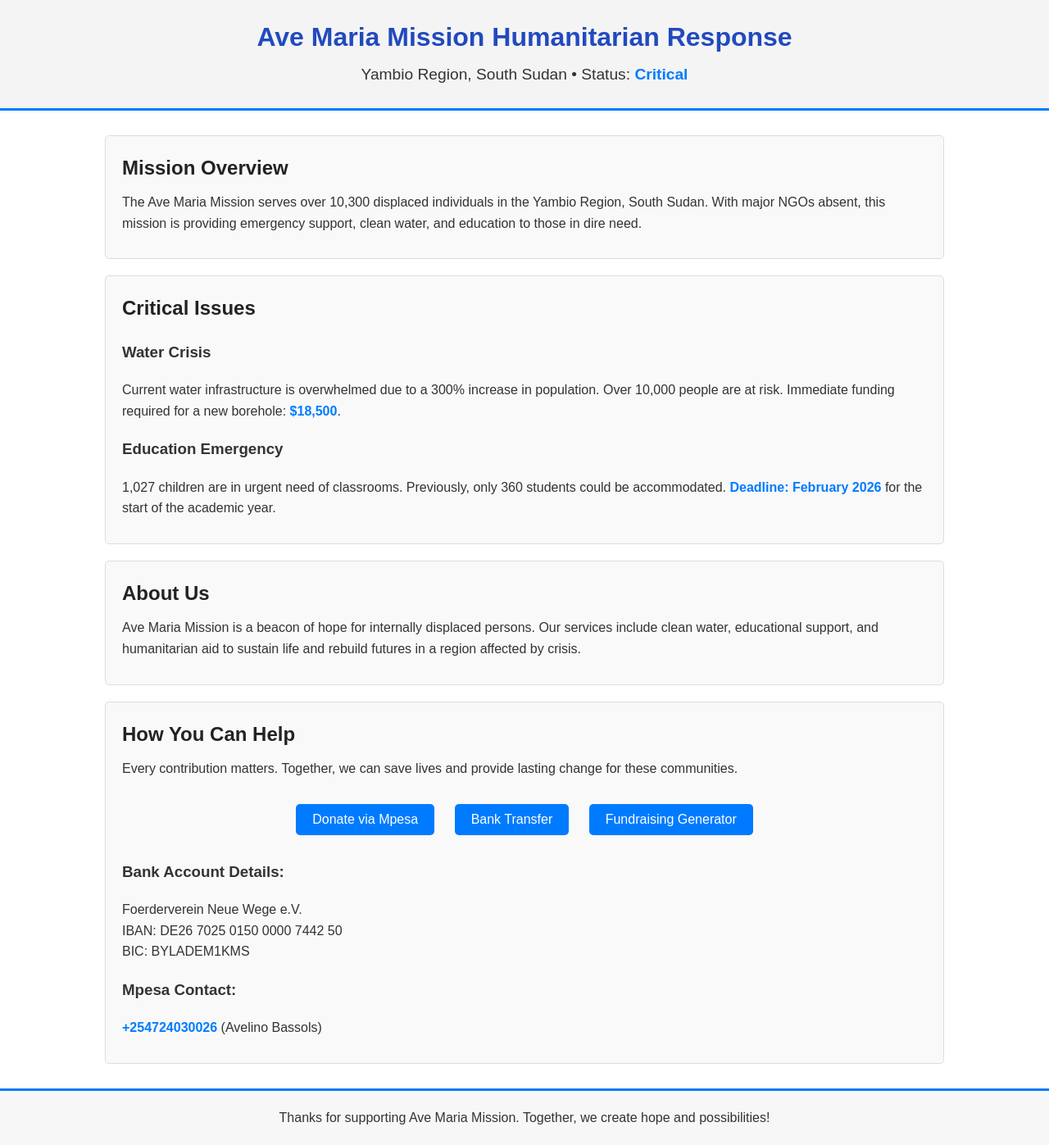
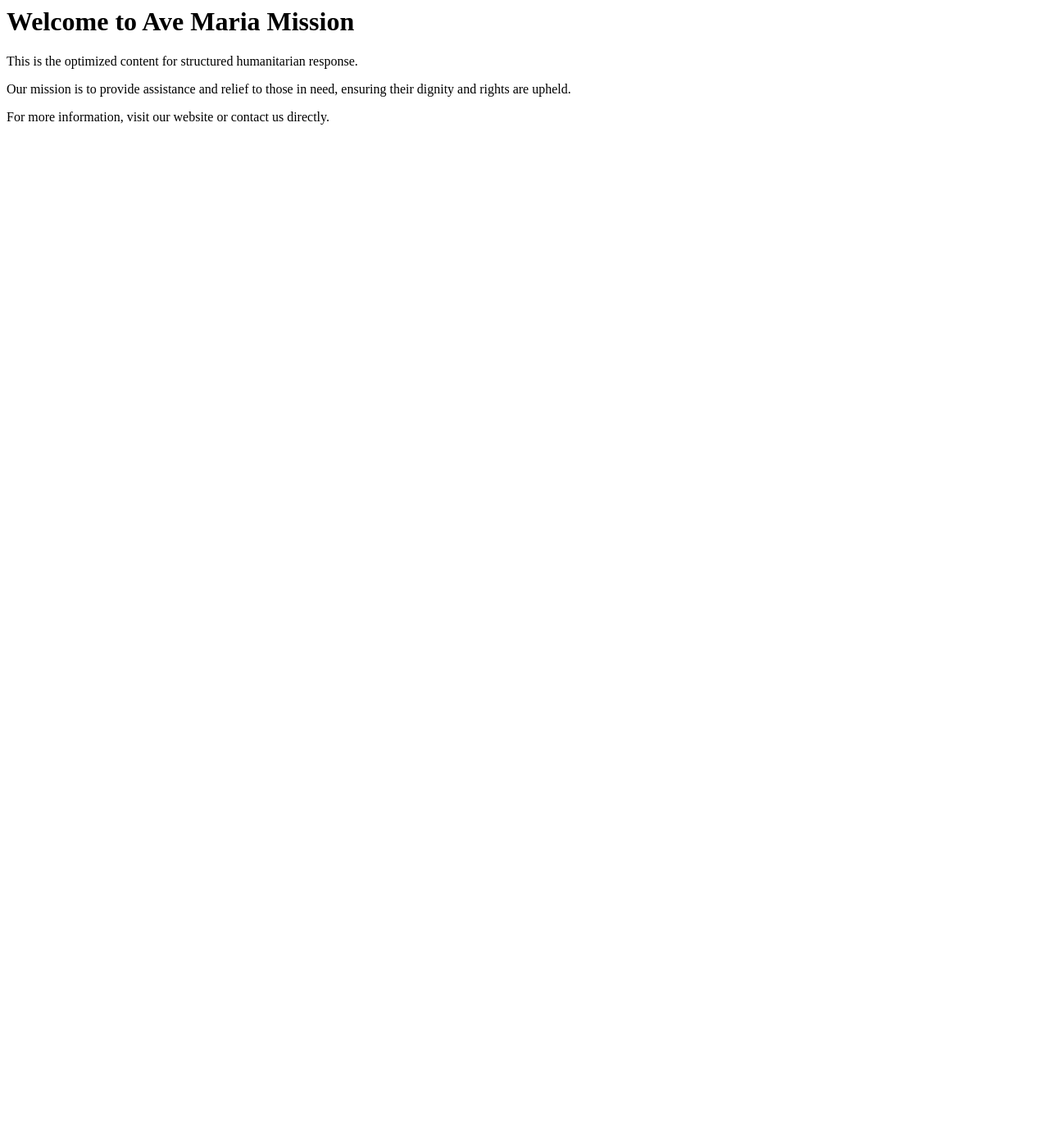
Before and after one commit to hannesmitterer/Ave_Maria_mission, a plain HTML site: page index.html in a window 1280 px wide. Shown: the whole page at 82% size. After the commit the page ends 800 px from the top, so only its background shows below. Drawn offline with Linux system fonts and the light colour scheme.

```diff
--- a/index.html
+++ b/index.html
@@ -1,133 +1,11 @@
-<!DOCTYPE html>
-<html lang="en">
+<html>
 <head>
-    <meta charset="UTF-8">
-    <title>Ave Maria Mission -  Humanitarian  Response</title>
-    <style>
-        body {
-            font-family: Arial, sans-serif;
-            margin: 0;
-            padding: 0;
-            line-height: 1.6;
-            color: #333;
-        }
-        header {
-            background-color: #f4f4f4;
-            text-align: center;
-            padding: 20px 0;
-            border-bottom: 3px solid #007bff;
-        }
-        header h1 {
-            margin: 0;
-            color: #224abe;
-        }
-        header p {
-            margin: 5px 0;
-            font-size: 1.2em;
-        }
-        .container {
-            width: 80%;
-            max-width: 1200px;
-            margin: auto;
-            overflow: hidden;
-            padding: 10px;
-        }
-        section {
-            margin: 20px 0;
-            padding: 20px;
-            background: #f9f9f9;
-            border: 1px solid #ddd;
-            border-radius: 5px;
-        }
-        section h2 {
-            color: #222;
-            margin: 0 0 10px;
-        }
-        section p {
-            margin: 0 0 10px;
-        }
-        .highlight {
-            color: #007bff;
-            font-weight: bold;
-        }
-        footer {
-            text-align: center;
-            padding: 20px 0;
-            border-top: 3px solid #007bff;
-            background: #f7f7f7;
-        }
-        footer p {
-            margin: 0;
-        }
-        .button-group {
-            text-align: center;
-            margin: 20px 0;
-        }
-        .button-group button {
-            background: #007bff;
-            color: #fff;
-            padding: 10px 20px;
-            margin: 10px;
-            border: none;
-            border-radius: 5px;
-            cursor: pointer;
-            font-size: 1em;
-        }
-        .button-group button:hover {
-            background: #0056b3;
-        }
-    </style>
+    <title>Ave Maria Mission</title>
 </head>
 <body>
-
-<header>
-    <h1>Ave Maria Mission Humanitarian Response</h1>
-    <p>Yambio Region, South Sudan • Status: <span class="highlight">Critical</span></p>
-</header>
-
-<div class="container">
-    <section>
-        <h2>Mission Overview</h2>
-        <p>The Ave Maria Mission serves over 10,300 displaced individuals in the Yambio Region, South Sudan. With major NGOs absent, this mission is providing emergency support, clean water, and education to those in dire need.</p>
-    </section>
-
-    <section>
-        <h2>Critical Issues</h2>
-        <h3>Water Crisis</h3>
-        <p>Current water infrastructure is overwhelmed due to a 300% increase in population. Over 10,000 people are at risk. Immediate funding required for a new borehole: <span class="highlight">$18,500</span>.</p>
-
-        <h3>Education Emergency</h3>
-        <p>1,027 children are in urgent need of classrooms. Previously, only 360 students could be accommodated. <span class="highlight">Deadline: February 2026</span> for the start of the academic year.</p>
-    </section>
-
-    <section>
-        <h2>About Us</h2>
-        <p>Ave Maria Mission is a beacon of hope for internally displaced persons. Our services include clean water, educational support, and humanitarian aid to sustain life and rebuild futures in a region affected by crisis.</p>
-    </section>
-
-    <section>
-        <h2>How You Can Help</h2>
-        <p>Every contribution matters. Together, we can save lives and provide lasting change for these communities.</p>
-
-        <div class="button-group">
-            <button onclick="alert('Thank you for your Mpesa donation!')">Donate via Mpesa</button>
-            <button onclick="alert('Bank Transfer Selected')">Bank Transfer</button>
-            <button onclick="alert('Generating Fundraiser Information')">Fundraising Generator</button>
-        </div>
-
-        <h3>Bank Account Details:</h3>
-        <p>Foerderverein Neue Wege e.V.<br>
-        IBAN: DE26 7025 0150 0000 7442 50<br>
-        BIC: BYLADEM1KMS</p>
-
-        <h3>Mpesa Contact:</h3>
-        <p><span class="highlight">+254724030026</span> (Avelino Bassols)</p>
-    </section>
-</div>
-
-<footer>
-    <p>Thanks for supporting Ave Maria Mission. Together, we create hope and possibilities!</p>
-</footer>
-
+    <h1>Welcome to Ave Maria Mission</h1>
+    <p>This is the optimized content for structured humanitarian response.</p>
+    <p>Our mission is to provide assistance and relief to those in need, ensuring their dignity and rights are upheld.</p>
+    <p>For more information, visit our website or contact us directly.</p>
 </body>
 </html>
```
